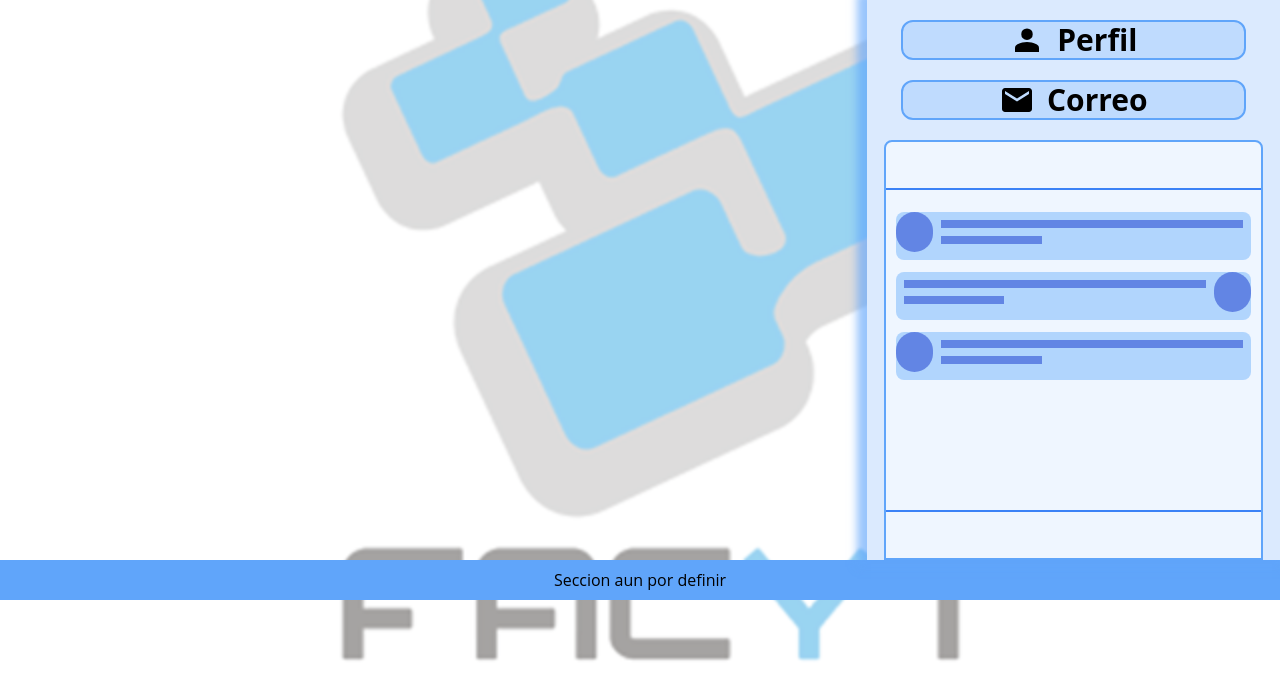
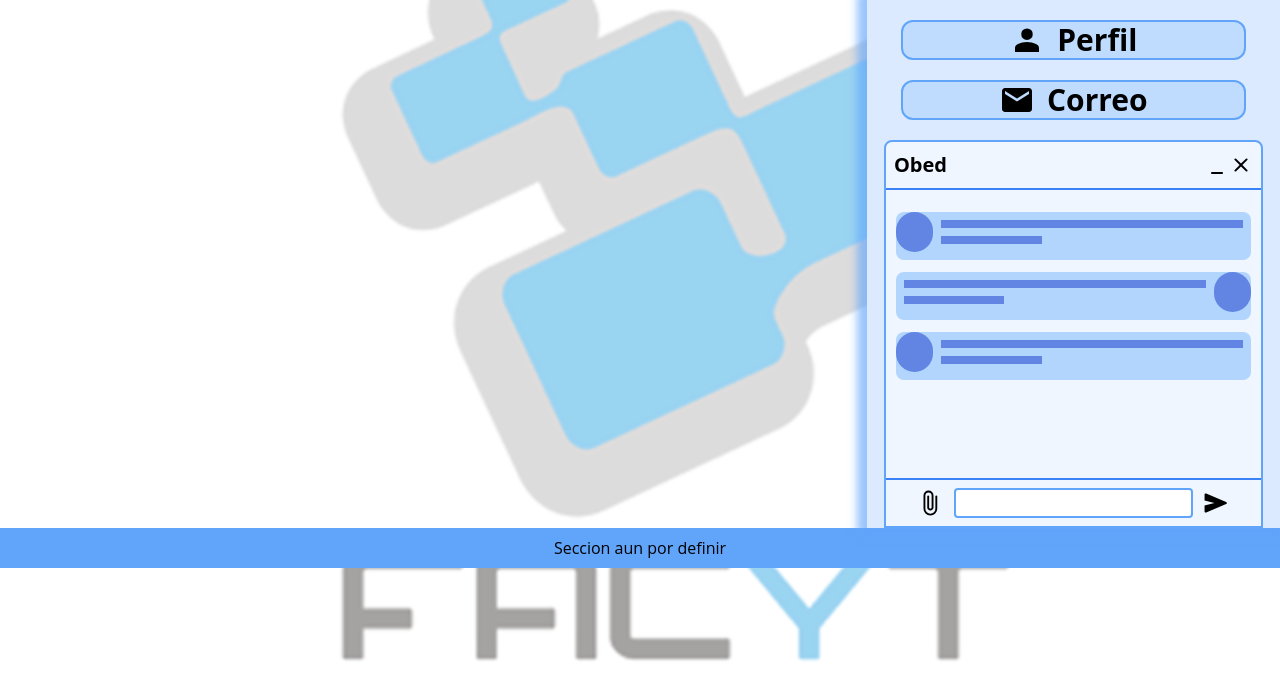
Before and after one commit to Ezebed/Proyecto_Des_App_Web, a Django app: page /usuarios/profile/Obed/ in a window 1280 px wide. Shown: the part 64-764 px from the top of the page. Run offline with Django 4.2, Linux system fonts and the light colour scheme.

Commit message:
add chat_box.html component and fix aside layout

```diff
--- a/proyecto/proyecto/static/CSS/output.css
+++ b/proyecto/proyecto/static/CSS/output.css
@@ -630,16 +615,16 @@ video {
   margin-top: 0.875rem;
 }
 
-.mt-5 {
-  margin-top: 1.25rem;
-}
-
-.mt-auto {
-  margin-top: auto;
+.ml-2 {
+  margin-left: 0.5rem;
 }
 
 .block {
   display: block;
+}
+
+.inline-block {
+  display: inline-block;
 }
 
 .flex {
@@ -666,6 +651,14 @@ video {
   height: 4rem;
 }
 
+.h-2 {
+  height: 0.5rem;
+}
+
+.h-80 {
+  height: 20rem;
+}
+
 .h-fit {
   height: -moz-fit-content;
   height: fit-content;
@@ -675,56 +668,36 @@ video {
   height: 100%;
 }
 
-.h-96 {
-  height: 24rem;
+.h-72 {
+  height: 18rem;
 }
 
-.h-5 {
-  height: 1.25rem;
-}
-
-.h-14 {
-  height: 3.5rem;
-}
-
-.h-48 {
-  height: 12rem;
-}
-
-.h-56 {
-  height: 14rem;
-}
-
-.h-64 {
-  height: 16rem;
-}
-
-.h-80 {
-  height: 20rem;
-}
-
-.h-20 {
-  height: 5rem;
-}
-
-.h-2 {
-  height: 0.5rem;
-}
-
-.max-h-full {
-  max-height: 100%;
+.max-h-72 {
+  max-height: 18rem;
 }
 
 .min-h-full {
   min-height: 100%;
 }
 
-.min-h-screen {
-  min-height: 100vh;
+.min-h-\[520px\] {
+  min-height: 520px;
+}
+
+.w-1\/3 {
+  width: 33.333333%;
+}
+
+.w-10 {
+  width: 2.5rem;
 }
 
 .w-10\/12 {
   width: 83.333333%;
+}
+
+.w-11\/12 {
+  width: 91.666667%;
 }
 
 .w-4\/12 {
@@ -792,6 +753,10 @@ video {
   flex-direction: row-reverse;
 }
 
+.flex-col {
+  flex-direction: column;
+}
+
 .justify-center {
   justify-content: center;
 }
@@ -804,6 +769,10 @@ video {
   justify-content: space-around;
 }
 
+.self-center {
+  align-self: center;
+}
+
 .rounded-3xl {
   border-radius: 1.5rem;
 }
@@ -925,17 +884,18 @@ video {
   padding-bottom: 0.5rem;
 }
 
-.pl-2 {
-  padding-left: 0.5rem;
-}
-
-.pl-2\.5 {
-  padding-left: 0.625rem;
+.align-middle {
+  vertical-align: middle;
 }
 
 .text-3xl {
   font-size: 1.875rem;
   line-height: 2.25rem;
+}
+
+.text-xl {
+  font-size: 1.25rem;
+  line-height: 1.75rem;
 }
 
 .font-bold {
--- /dev/null
+++ b/proyecto/proyecto/templates/components/chat_box.html
@@ -0,0 +1,48 @@
+{% load static %}
+<div class="h-full w-11/12 bg-blue-50 mx-auto rounded-t-lg border-solid border-2 border-blue-400">
+    <!-- se supone que aqui va el chat XD -->
+    <div class="p-2 flex justify-between border-b-2 w-full border-blue-500 h-12" >
+        <!-- chat header -->
+
+        <p class="self-center  h-fit w-fit font-bold text-xl" >{{user}}</p>
+
+        <div class="flex h-fit w-fit self-center" >
+            <img src="{% static 'img/icons/minimize.svg' %}" alt="minimize-icon">
+            <img src="{% static 'img/icons/close.svg' %}" alt="close-icon">
+        </div>
+
+    </div>
+    <div class="h-72 animate-pulse p-2.5" >
+        <!-- chat body -->
+        <div class="flex flex-row w-full bg-blue-300 rounded-lg my-3" >
+            <div class="rounded-full w-10 h-10 bg-blue-700 " ></div>
+            <div class="w-11/12 py-2 mx-2">
+                <div class="w-full h-2 bg-blue-700" ></div>
+                <div class="w-1/3 h-2 bg-blue-700 my-2" ></div>
+            </div>
+        </div>
+
+        <div class="flex flex-row-reverse w-full bg-blue-300 rounded-lg my-3" >
+            <div class="rounded-full w-10 h-10 bg-blue-700" ></div>
+            <div class="w-11/12 py-2 mx-2">
+                <div class="w-full h-2 bg-blue-700" ></div>
+                <div class="w-1/3 h-2 bg-blue-700 my-2" ></div>
+            </div>
+        </div>
+
+        <div class="flex flex-row w-full bg-blue-300 rounded-lg my-3" >
+            <div class="rounded-full w-10 h-10 bg-blue-700" ></div>
+            <div class="w-11/12 py-2 mx-2">
+                <div class="w-full h-2 bg-blue-700" ></div>
+                <div class="w-1/3 h-2 bg-blue-700 my-2" ></div>
+            </div>
+        </div>
+
+    </div>
+    <div class=" flex border-t-2 w-full p-2 justify-center border-blue-500 h-12">
+        <!-- chat footer -->
+        <img class="mr-2" src="{% static 'img/icons/clipboard.svg' %}" alt="clipboard-icon">
+        <input class="block w-8/12 h-full border-solid border-blue-400 outline-none border-2 rounded" type="text" >
+        <img class="ml-2" src="{% static 'img/icons/send.svg' %}" alt="send_icon">
+    </div>
+</div>
--- a/proyecto/proyecto/templates/layouts/principal.html
+++ b/proyecto/proyecto/templates/layouts/principal.html
@@ -9,7 +9,7 @@
 </head>
 <body class="fondoFacyt">
     <header>
-        {% block navegacion %}{% endblock %}
+        {% include 'components/navegacion.html' with user_name=user %}
         {% block header %} {% endblock %}
     </header>
 
@@ -18,7 +18,7 @@
             {% block principal %}
             {% endblock %}
         </div>
-        <div class=" h-full w-4/12 ml-10 bg-blue-100 shadow-[-3px_0px_8px_7px_rgba(96,165,250,0.64)] ">
+        <div class="flex flex-col justify-between min-h-[520px] h-fit w-4/12 ml-10 bg-blue-100 shadow-[-3px_0px_8px_7px_rgba(96,165,250,0.64)] ">
             {% block aside %}
             {% endblock %}
         </div>
--- a/proyecto/proyecto/templates/users/profile.html
+++ b/proyecto/proyecto/templates/users/profile.html
@@ -4,9 +4,6 @@
 
 {% block title %} {{ user }} {% endblock %}
 
-{% block navegacion %}
-    {% include 'components/navegacion.html' with user_name=user %}
-{% endblock %}
 
 {% block aside %}
 
@@ -19,42 +16,7 @@
         {% include 'components/small_button_card.html' with href="index" src='img/icons/mail.svg' alt='mail-icon' texto='Correo' %}
     </div>
 
-    <div class="h-full w-11/12 bg-blue-50 mx-auto rounded-t-lg border-solid border-2 border-blue-400">
-        <!-- se supone que aqui va el chat XD -->
-        <div class="border-b-2 w-full border-blue-500 h-12" >
-
-        </div>
-        <div class="h-80 animate-pulse p-2.5" >
-
-            <div class="flex flex-row w-full bg-blue-300 rounded-lg my-3" >
-                <div class="rounded-full w-10 h-10 bg-blue-700 " ></div>
-                <div class="w-11/12 py-2 mx-2">
-                    <div class="w-full h-2 bg-blue-700" ></div>
-                    <div class="w-1/3 h-2 bg-blue-700 my-2" ></div>
-                </div>
-            </div>
-
-            <div class="flex flex-row-reverse w-full bg-blue-300 rounded-lg my-3" >
-                <div class="rounded-full w-10 h-10 bg-blue-700" ></div>
-                <div class="w-11/12 py-2 mx-2">
-                    <div class="w-full h-2 bg-blue-700" ></div>
-                    <div class="w-1/3 h-2 bg-blue-700 my-2" ></div>
-                </div>
-            </div>
-
-            <div class="flex flex-row w-full bg-blue-300 rounded-lg my-3" >
-                <div class="rounded-full w-10 h-10 bg-blue-700" ></div>
-                <div class="w-11/12 py-2 mx-2">
-                    <div class="w-full h-2 bg-blue-700" ></div>
-                    <div class="w-1/3 h-2 bg-blue-700 my-2" ></div>
-                </div>
-            </div>
-
-        </div>
-        <div class="border-t-2 w-full border-blue-500 h-12">
-
-        </div>
-    </div>
+    {% include 'components/chat_box.html' %}
 
 
 {% endblock %}
```
Also changed, not shown: other parts of proyecto/proyecto/static/CSS/output.css (+29 -110 lines), proyecto/proyecto/templates/proyecto/index.html (+4 -4 lines), proyecto/proyecto/static/img/icons/clipboard.svg (added), proyecto/proyecto/static/img/icons/close.svg (added), proyecto/proyecto/static/img/icons/minimize.svg (added), proyecto/proyecto/static/img/icons/send.svg (added), 1 other file.
